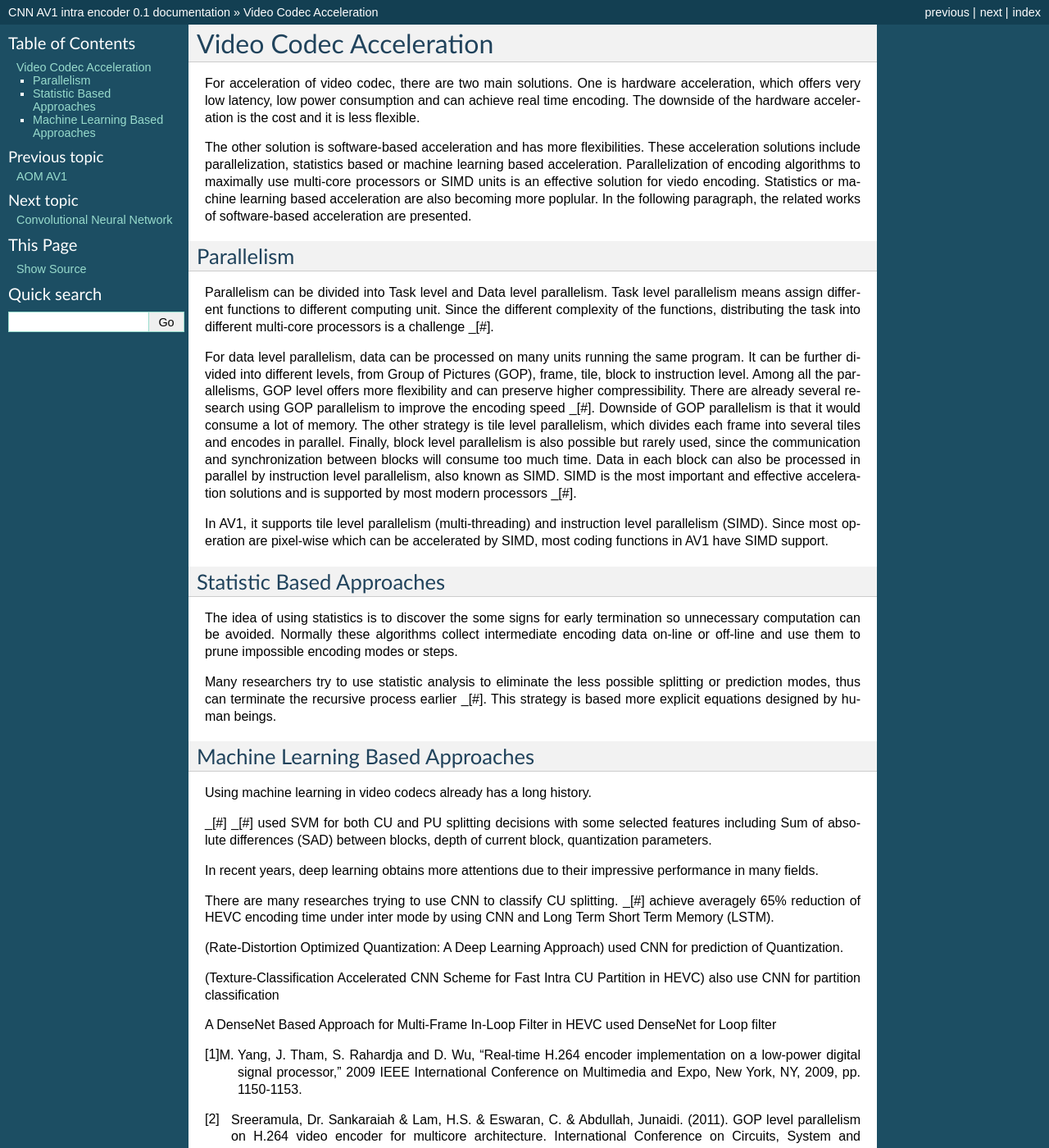
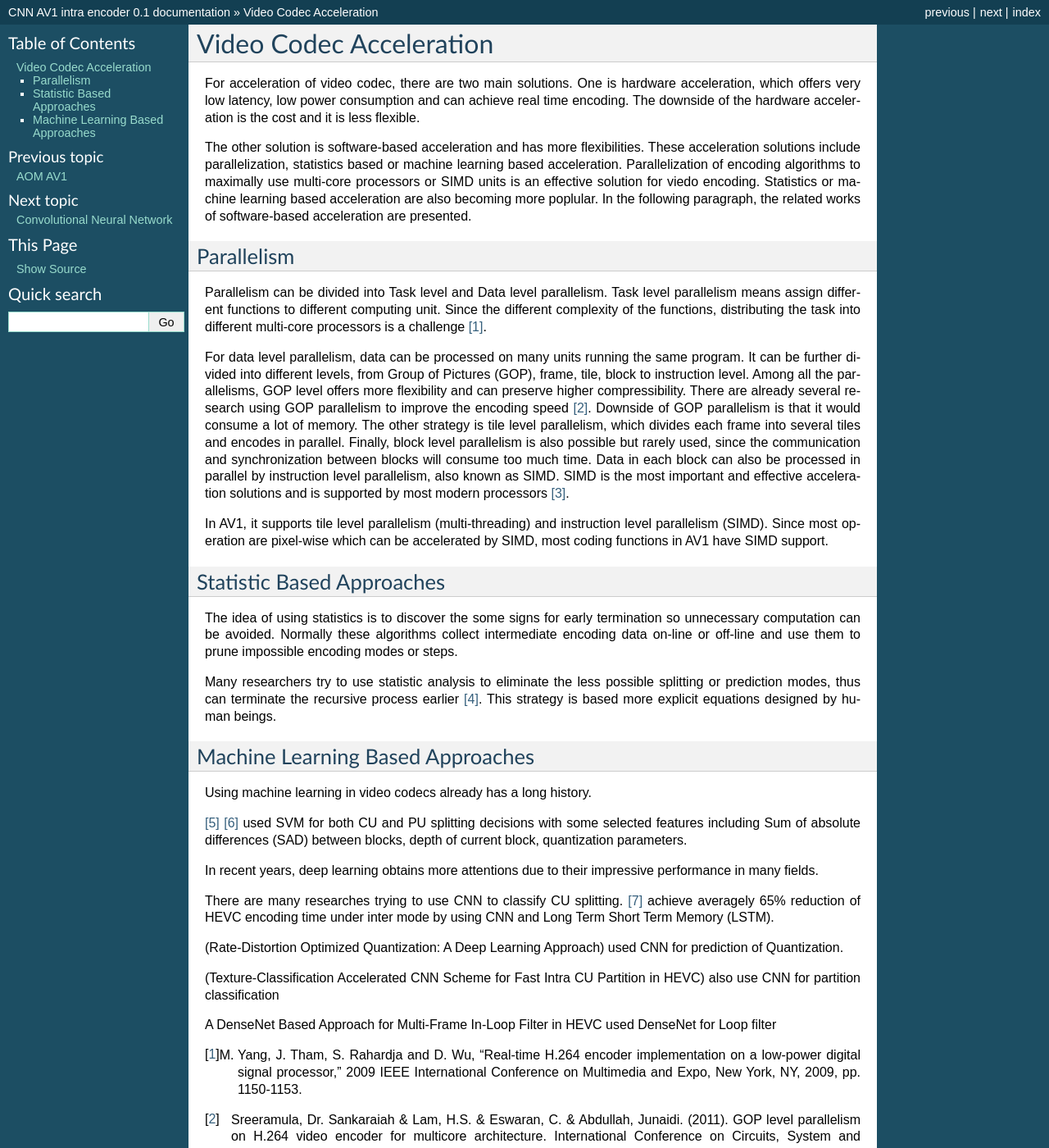
Before and after one commit to epadam/CNN-AV1-intra-encoder, a Sphinx documentation site: the page built from source/acceleration_encoding.rst, in a window 1280 px wide and 1400 px high. Shown: the whole window at 82% size. Built offline with Sphinx 7.4.7, drawn with Linux system fonts in a browser that asks for light colours.

```diff
--- a/source/acceleration_encoding.rst
+++ b/source/acceleration_encoding.rst
@@ -9,9 +9,9 @@ The other solution is software-based acceleration and has more flexibilities. Th
 Parallelism
 =======================================
 
-Parallelism can be divided into Task level and Data level parallelism. Task level parallelism means assign different functions to different computing unit. Since the different complexity of the functions, distributing the task into different multi-core processors is a challenge _[#].
+Parallelism can be divided into Task level and Data level parallelism. Task level parallelism means assign different functions to different computing unit. Since the different complexity of the functions, distributing the task into different multi-core processors is a challenge [#]_.
 
-For data level parallelism, data can be processed on many units running the same program. It can be further divided into different levels, from Group of Pictures (GOP), frame, tile, block to instruction level. Among all the parallelisms, GOP level offers more flexibility and can preserve higher compressibility. There are already several research using GOP parallelism to improve the encoding speed _[#]. Downside of GOP parallelism is that it would consume a lot of memory. The other strategy is tile level parallelism, which divides each frame into several tiles and encodes in parallel. Finally, block level parallelism is also possible but rarely used, since the communication and synchronization between blocks will consume too much time. Data in each block can also be processed in parallel by instruction level parallelism, also known as SIMD. SIMD is the most important and effective acceleration solutions and is supported by most modern processors _[#].
+For data level parallelism, data can be processed on many units running the same program. It can be further divided into different levels, from Group of Pictures (GOP), frame, tile, block to instruction level. Among all the parallelisms, GOP level offers more flexibility and can preserve higher compressibility. There are already several research using GOP parallelism to improve the encoding speed [#]_. Downside of GOP parallelism is that it would consume a lot of memory. The other strategy is tile level parallelism, which divides each frame into several tiles and encodes in parallel. Finally, block level parallelism is also possible but rarely used, since the communication and synchronization between blocks will consume too much time. Data in each block can also be processed in parallel by instruction level parallelism, also known as SIMD. SIMD is the most important and effective acceleration solutions and is supported by most modern processors [#]_.
 
 In AV1, it supports tile level parallelism (multi-threading) and instruction level parallelism (SIMD). Since most operation are pixel-wise which can be accelerated by SIMD, most coding functions in AV1 have SIMD support.
 
@@ -22,7 +22,7 @@ Statistic Based Approaches
 
 The idea of using statistics is to discover the some signs for early termination so unnecessary computation can be avoided. Normally these algorithms collect intermediate encoding data on-line or off-line and use them to prune impossible encoding modes or steps.
 
-Many researchers try to use statistic analysis to eliminate the less possible splitting or prediction modes, thus can terminate the recursive process earlier _[#]. This strategy is based more explicit equations designed by human beings.
+Many researchers try to use statistic analysis to eliminate the less possible splitting or prediction modes, thus can terminate the recursive process earlier [#]_. This strategy is based more explicit equations designed by human beings.
 
 ===================================
 Machine Learning Based Approaches
@@ -30,12 +30,12 @@ Machine Learning Based Approaches
 
 Using machine learning in video codecs already has a long history.
 
-_[#]
-_[#] used SVM for both CU and PU splitting decisions with some selected features including Sum of absolute differences (SAD) between blocks, depth of current block, quantization parameters.
+[#]_
+[#]_ used SVM for both CU and PU splitting decisions with some selected features including Sum of absolute differences (SAD) between blocks, depth of current block, quantization parameters.
 
 In recent years, deep learning obtains more attentions due to their impressive performance in many fields.
 
-There are many researches trying to use CNN to classify CU splitting. _[#] achieve averagely 65\% reduction of HEVC encoding time under inter mode by using CNN and Long Term Short Term Memory (LSTM).
+There are many researches trying to use CNN to classify CU splitting. [#]_ achieve averagely 65\% reduction of HEVC encoding time under inter mode by using CNN and Long Term Short Term Memory (LSTM).
 
 (Rate-Distortion Optimized Quantization: A Deep Learning Approach) used CNN for prediction of Quantization.
 
```
